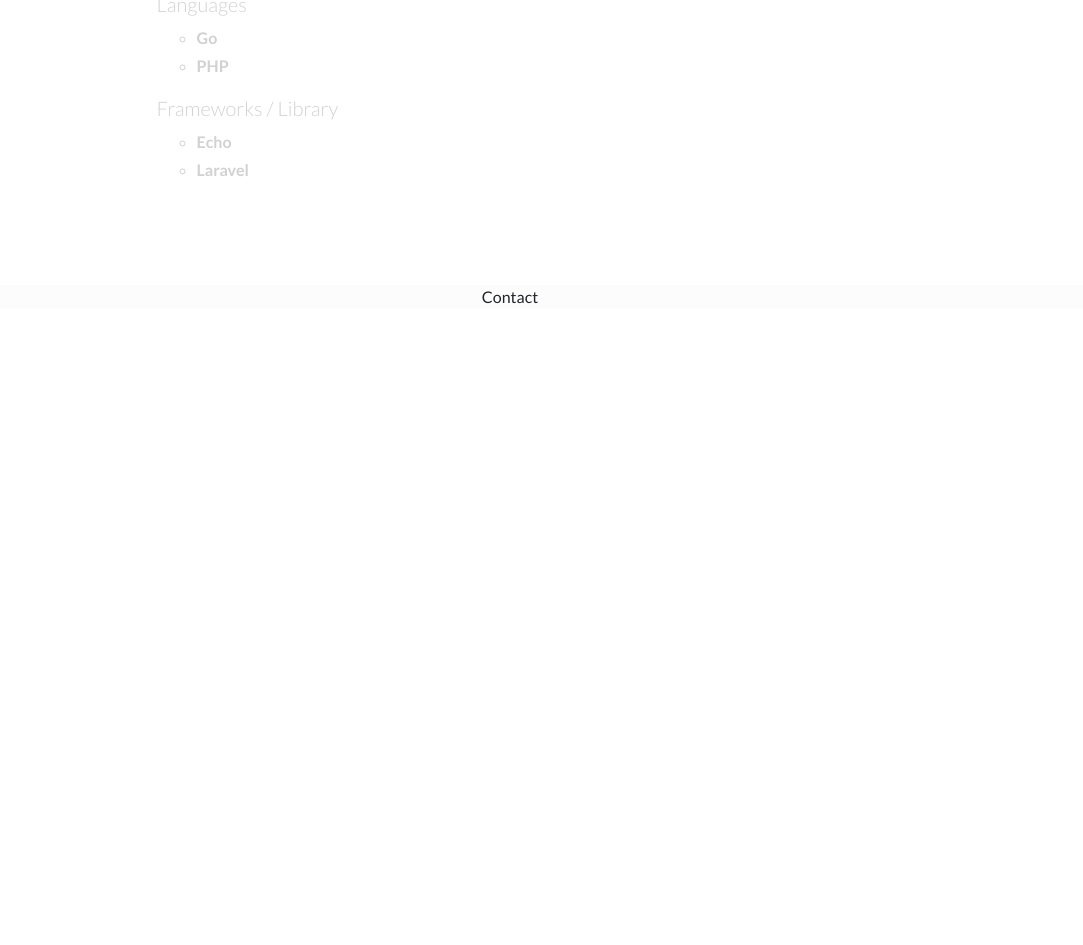
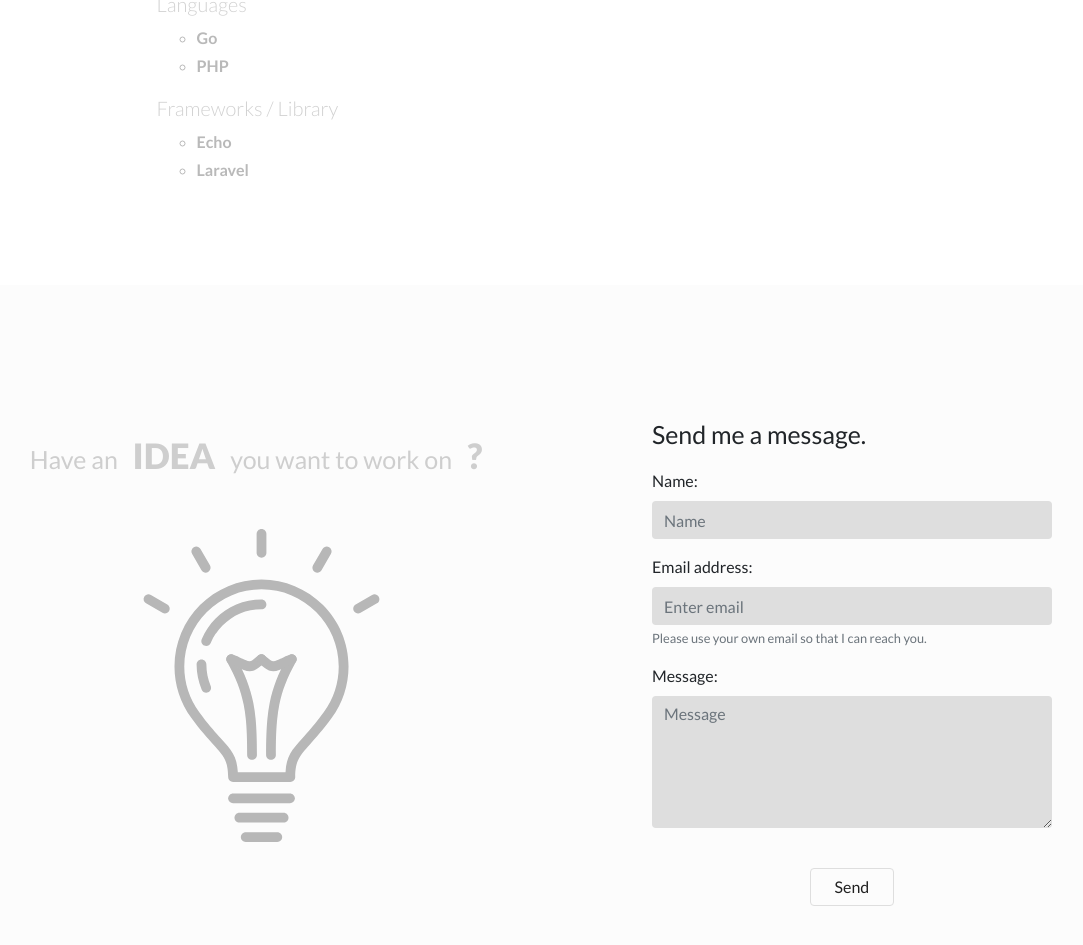
Before and after one commit to Nati43/nati43.github.io, a Vue app: page / in a window 1280 px wide. Shown: the part 1315-2260 px from the top of the page, without its empty margins (130-1213 px from the left). Before the commit the page ends 1640 px from the top, so only its background shows below. Built offline with nearby package versions, Linux system fonts and the light colour scheme.

Commit message:
Added contact form.

```diff
--- a/src/components/contact.vue
+++ b/src/components/contact.vue
@@ -1,5 +1,43 @@
 <template>
-    <p>Contact</p>
+    <div class="p-0 m-0 d-flex flex-row align-items-stretch section">
+
+        <b-card
+            overlay
+            class="border-0 p-0 m-0 rounded-0 flex-grow-1 d-none d-md-flex left-card"
+            no-body >
+            <div class="flex-grow-1 d-flex flex-column align-items-center justify-content-top px-3 px-md-5 py-5 text-custome-light text-center">
+                <p class="mt-5 pt-5 text text-left">
+                    Have an <span class="title">IDEA</span> you want to work on <span class="title">?</span> <br>
+                </p>
+            </div>
+        </b-card>
+
+        <b-card
+            class="border-0 p-0 m-0 rounded-0 flex-grow-1 right-card"
+            no-body >
+            <div class="flex-grow-1 d-flex flex-column align-items-center align-items-md-start justify-content-center  py-5 text-left">
+                <P class="text"> Send me a message. </P>
+                <b-form class="contact-form d-flex flex-column">
+
+                    <b-form-group id="input-group-1" label="Name:" label-for="input-1" >
+                        <b-form-input id="input-1"  type="email" required placeholder="Name" class="border-0 input"> </b-form-input>
+                    </b-form-group>
+
+                    <b-form-group id="input-group-2" label="Email address:" label-for="input-2" description="Please use your own email so that I can reach you.">
+                        <b-form-input id="input-2"  type="email" required placeholder="Enter email" class="border-0 input"> </b-form-input>
+                    </b-form-group>
+
+                    <b-form-group id="input-group-3" label="Message:" label-for="input-3">
+                        <b-form-textarea id="input-3" placeholder="Message" rows="5" class="border-0 input"> </b-form-textarea>
+                    </b-form-group>
+
+                    <b-button variant="outline-primary" class="align-self-center px-4 mb-5 mt-4">Send</b-button>
+                </b-form>
+
+            </div>
+        </b-card>
+
+    </div>
 </template>
 
 <script>
@@ -9,5 +47,78 @@
 </script>
 
 <style scoped>
+.left-card {
+    /* background-color: #212121; */
+    background-image: url('../assets/idea_light.svg');
+    background-position: center;
+    background-repeat: no-repeat;
+    background-size: 40%;
+    background-blend-mode:luminosity;
+    mix-blend-mode: multiply;
+}
+.right-card {
+    /* background-color: #212121; */
+    mix-blend-mode: multiply;
+    min-width: 400px;
+}
+.title {
+    margin: 0 10px;
+    font-size: 35px;
+    font-weight: 900;
+    /* color: snow; */
+}
+.text {
+    font-size: 25px;
+    mix-blend-mode: multiply;
+}
 
+.input {
+    background-color: #E1E1E1;
+    color: #212121;
+}
+
+.btn-outline-primary {
+    color: #212121;
+    border-color: #E1E1E1;
+    outline-color: #E1E1E1 !important;
+}
+.btn-outline-primary:hover,
+.btn-outline-primary:active,
+.btn-outline-primary:focus {
+    color: #212121;
+    background-color: #E1E1E1;
+}
+
+.contact-form {
+    width: 85%;
+    max-width: 400px;
+}
+
+/* Small devices (landscape phones, 576px and up) */
+@media (min-width: 310px) {
+
+}
+
+/* Medium devices (tablets, 768px and down) */
+@media (max-width: 768px) {
+    .contact-form {
+        width: 85vw;
+        max-width: 400px;
+    }
+}
+
+/* Medium devices (tablets, 768px and up) */
+@media (min-width: 768px) {
+
+}
+
+/* Large devices (desktops, 992px and up) */
+@media (min-width: 992px) {
+
+}
+
+/* Extra large devices (large desktops, 1200px and up) */
+@media (min-width: 1200px) {
+
+}
 </style>
--- a/src/components/wiu.vue
+++ b/src/components/wiu.vue
@@ -22,12 +22,12 @@
 
             <transition name="bounce" >
                 <div class="text-left d-flex flex-column align-items-start text-muted details" v-if="selected">
-                    <b-img :src="selected.icon" class="align-self-center my-3"></b-img>
                     <h3 class="name">{{selected.name}}</h3>
                     <p class="description">{{selected.description}}</p>
                     <ul>
                         <li v-for="(point, idx) in selected.points" :key="idx"> {{point}} </li>
                     </ul>
+                    <b-img :src="selected.icon" class="align-self-end my-3"></b-img>
                 </div>
             </transition>
 
@@ -177,7 +177,7 @@
     transform: scale(0);
   }
   50% {
-    transform: scale(1.5);
+    transform: scale(1.1);
   }
   100% {
     transform: scale(1);
@@ -204,7 +204,7 @@
 }
 .list li {
     font-weight: bold;
-    color: #D1D1D1;
+    color: #B9B9B9;
     cursor: pointer;
     transition: all .125s;
 }
```
Also changed, not shown: src/assets/idea_light.svg (added).
